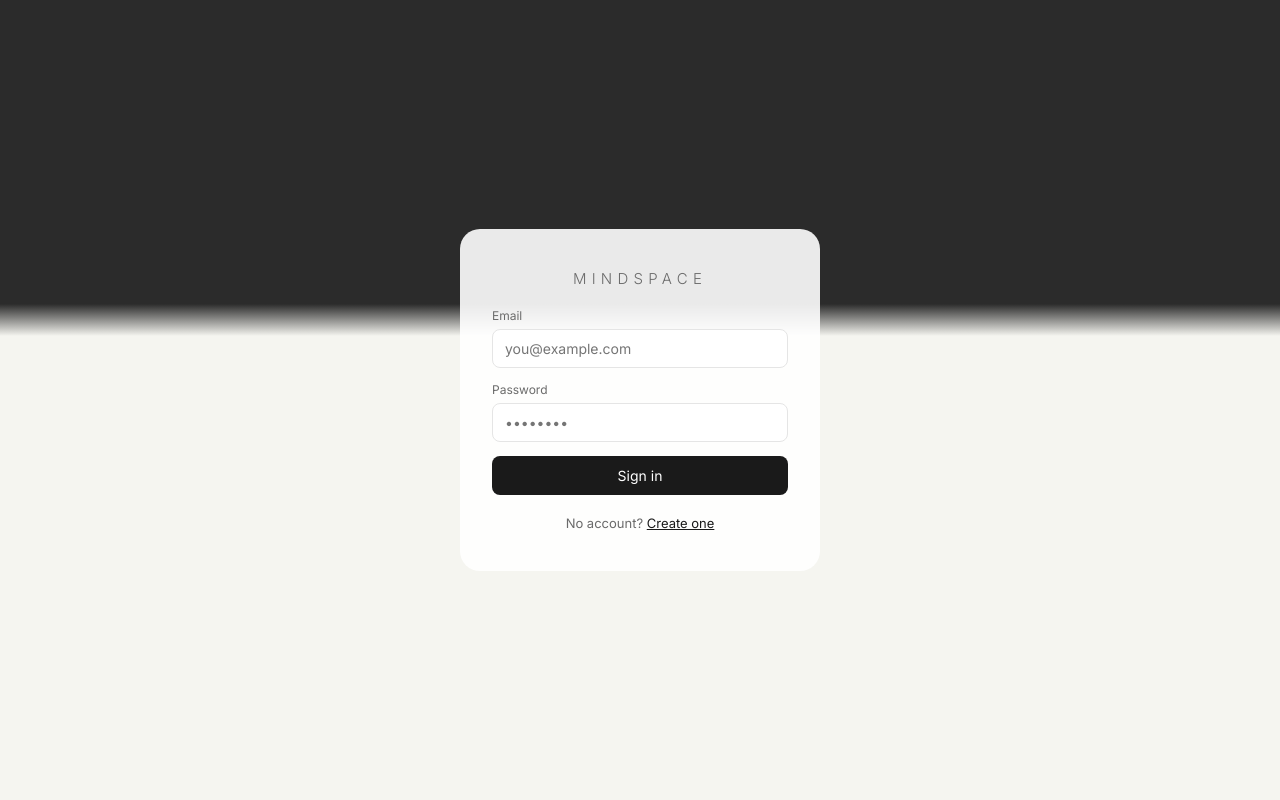
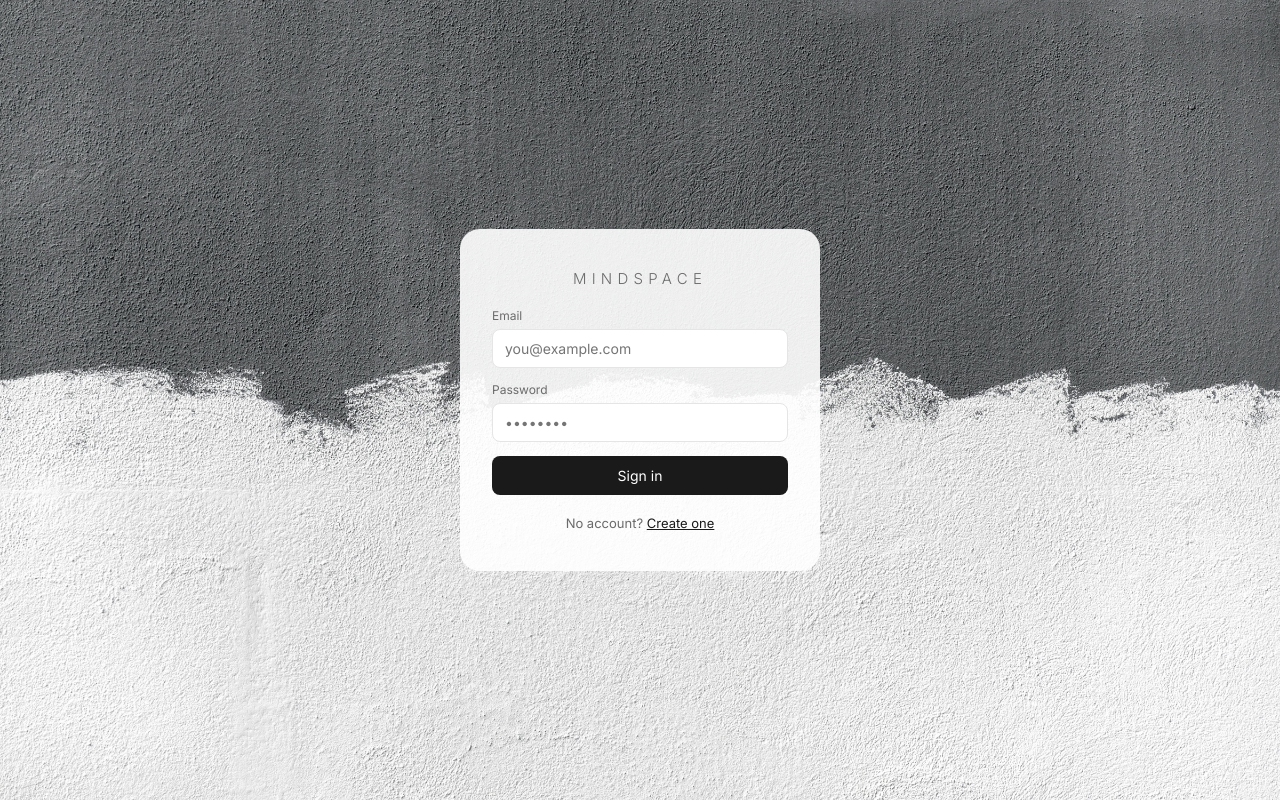
Before and after one commit to ShlokPatil11/Mindspace, a React (Vite) app in the folder frontend/: page /login in a window 1280 px wide. Built offline with nearby package versions, Linux system fonts and the light colour scheme; no server answers.

Commit message:
feat: use provided painted-texture image as the auth page background

```diff
--- a/frontend/src/index.css
+++ b/frontend/src/index.css
@@ -213,10 +213,7 @@ input, textarea {
   align-items: center;
   justify-content: center;
   position: relative;
-  background-image: linear-gradient(
-    to bottom,
-    #2b2b2b 0%, #2b2b2b 38%, #f5f5f0 42%, #f5f5f0 100%
-  );
+  background-image: url('./assets/auth-background.jpg');
   background-size: cover;
   background-position: center;
 }
```
Also changed, not shown: frontend/src/assets/auth-background.jpg (added).
